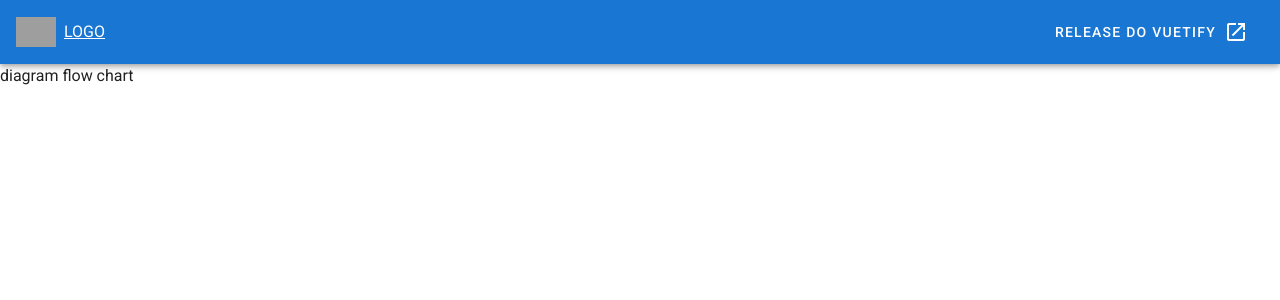
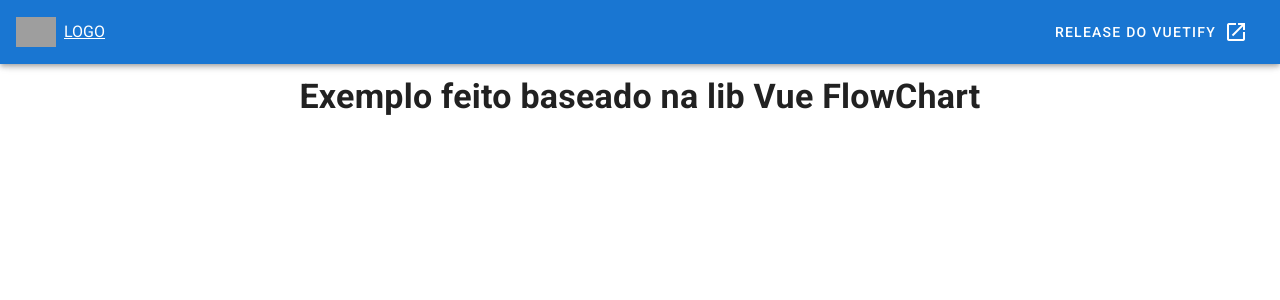
Before and after one commit to felipebiel/vue-vuetify-for-testing, a Vue app: page /diagram-flow-chart in a window 1280 px wide. Shown: the top 300 px of the page. Built offline with nearby package versions, Linux system fonts and the light colour scheme; grey boxes are pictures that could not be loaded.

Commit message:
new: Titulo inical Em DiagramFlowChartPage

```diff
--- a/src/views/pages/DiagramFlowChartPage.vue
+++ b/src/views/pages/DiagramFlowChartPage.vue
@@ -1,15 +1,19 @@
 <template>
-    <div>
-        diagram flow chart
-    </div>
+  <div class="about">
+    <v-container>
+      <v-row class="text-center">
+        <v-col cols="12">
+          <h2 class="display-1 font-weight-bold mb-3">Exemplo feito baseado na lib Vue FlowChart</h2>
+        </v-col>
+        <v-col cols="12"></v-col>
+      </v-row>
+    </v-container>
+  </div>
 </template>
 
 <script>
-    export default {
-
-    }
+export default {};
 </script>
 
 <style>
-
 </style>
```
